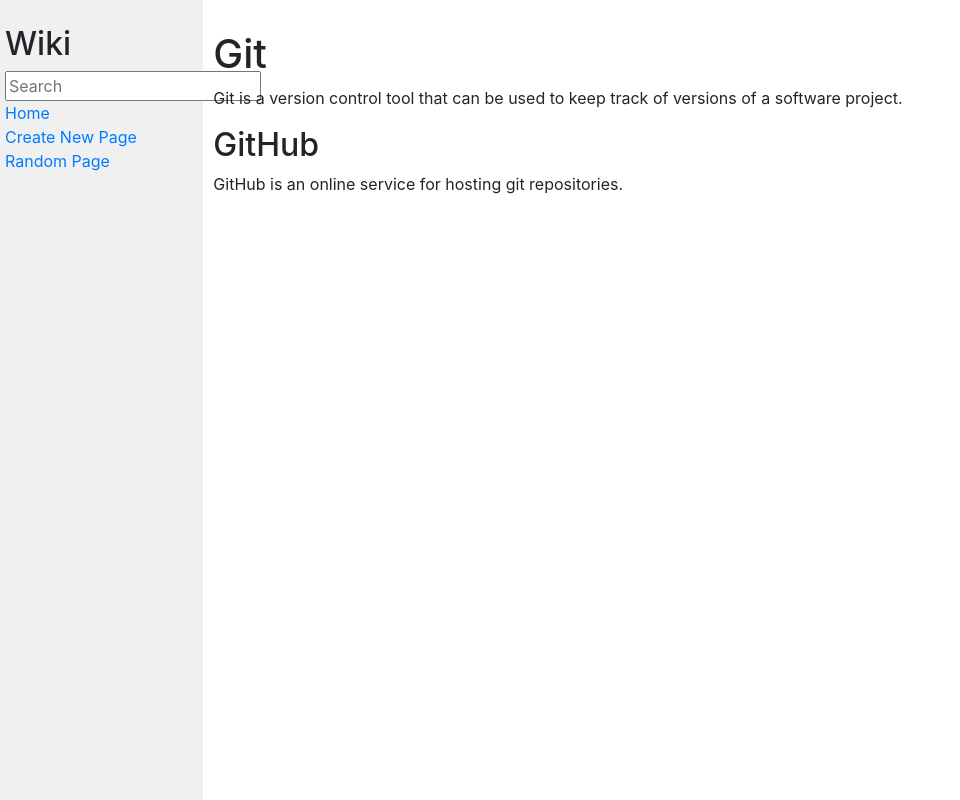
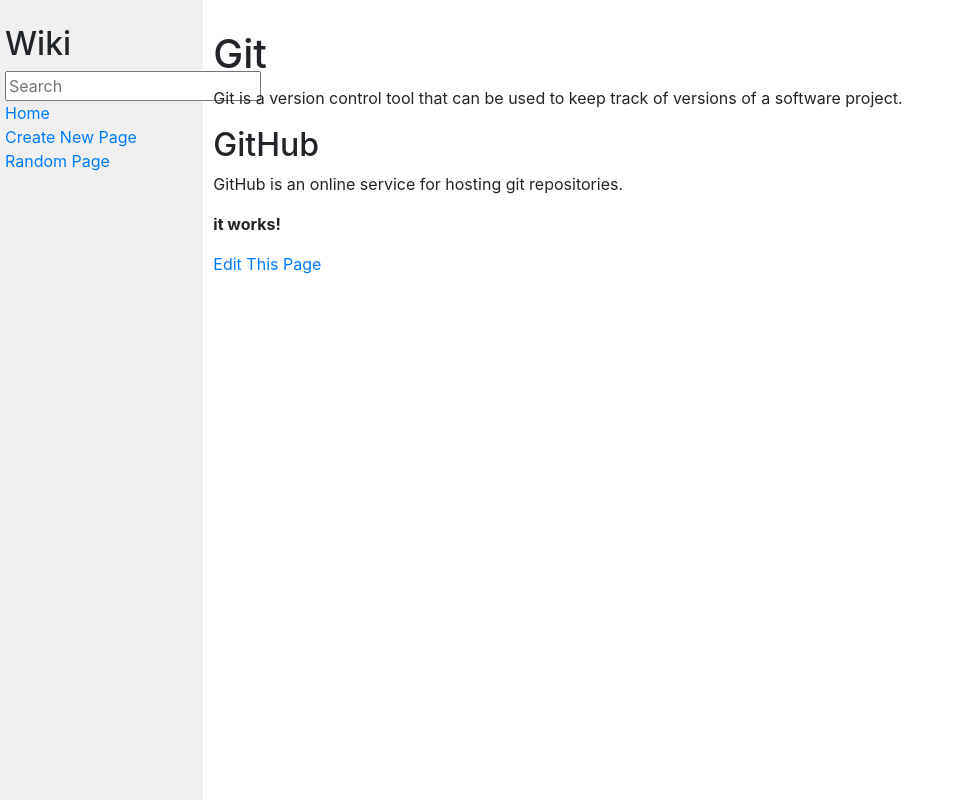
Before and after one commit to rykhlo/Wiki-cs50web-Project1, a Django app: page /wiki/Git in a window 1280 px wide. Shown: the whole page, without its empty margins (0-960 px from the left). Run offline with Django 3.2, Linux system fonts and the light colour scheme; some libraries are stand-ins or nearby versions.

Commit message:
On each entry page, the user should be able to click a link to be taken to a page where the user can edit that entry’s Markdown content in a textarea.

```diff
--- a/encyclopedia/templates/encyclopedia/entry.html
+++ b/encyclopedia/templates/encyclopedia/entry.html
@@ -6,4 +6,5 @@
 
 {% block body %}
     {{ page | safe }}
+    <a href=/wiki/{{title}}/edit>Edit This Page</a>
 {% endblock %}
--- a/encyclopedia/urls.py
+++ b/encyclopedia/urls.py
@@ -6,6 +6,7 @@ app_name = "encyclopedia"
 urlpatterns = [
     path("", views.index, name="index"),
     path("wiki/<str:title>", views.entry, name="entry"),
+    path("wiki/<str:title>/edit", views.entry_edit, name="entry_edit"),
     path("create/", views.create, name="create"),
     path("wiki/", views.random_page, name="random_page"),
 ]
--- a/encyclopedia/views.py
+++ b/encyclopedia/views.py
@@ -19,6 +19,9 @@ class CreateForm(forms.Form):
         widget=forms.TextInput(attrs={'placeholder': 'Title'}))
 
     text = forms.CharField(widget=forms.Textarea(attrs={'placeholder': "Enter the page's content"}))
+
+class EditForm(forms.Form):
+    text = forms.CharField(widget=forms.Textarea(attrs={'placeholder': "Edit the page's content"}))
 
 def index(request):
     if request.method == "POST":
@@ -83,7 +86,6 @@ def create(request):
         if form.is_valid():
             form_title = form.cleaned_data["title"]
             form_text = form.cleaned_data["text"]
-            form_text_converted = Markdown().convert(form_text)
 
             #check if encyclopedia entry already exists
             if form_title in util.list_entries():
@@ -93,7 +95,7 @@ def create(request):
                 }
                 return render(request, "encyclopedia/error.html", contex)
 
-            util.save_entry(form_title, form_text_converted)
+            util.save_entry(form_title, form_text)
             return HttpResponseRedirect(reverse("encyclopedia:index") + f"wiki/{form_title}")
 
 
@@ -106,3 +108,20 @@ def create(request):
 def random_page(request):
     random_page = random.choice(util.list_entries())
     return HttpResponseRedirect(reverse("encyclopedia:index") + f"wiki/{random_page}")
+
+
+def entry_edit(request, title):
+    if request.method == "GET":
+        page = util.get_entry(title)
+        contex = {
+            "title" : title,
+            "form" : EditForm(initial={'text': page}),
+        }
+        return render(request, "encyclopedia/entry_edit.html", contex)
+
+    if request.method == "POST":
+        form = EditForm(request.POST)
+        if form.is_valid():
+            form_text = form.cleaned_data["text"]
+            util.save_entry(title, form_text)
+            return HttpResponseRedirect(reverse("encyclopedia:index") + f"wiki/{title}")
--- a/entries/Git.md
+++ b/entries/Git.md
@@ -5,3 +5,5 @@ Git is a version control tool that can be used to keep track of versions of a so
 ## GitHub
 
 GitHub is an online service for hosting git repositories.
+
+**it works!**
```
Also changed, not shown: encyclopedia/templates/encyclopedia/entry_edit.html (added, +14 -0 lines), entries/bugs.md (added, +6 -0 lines).
